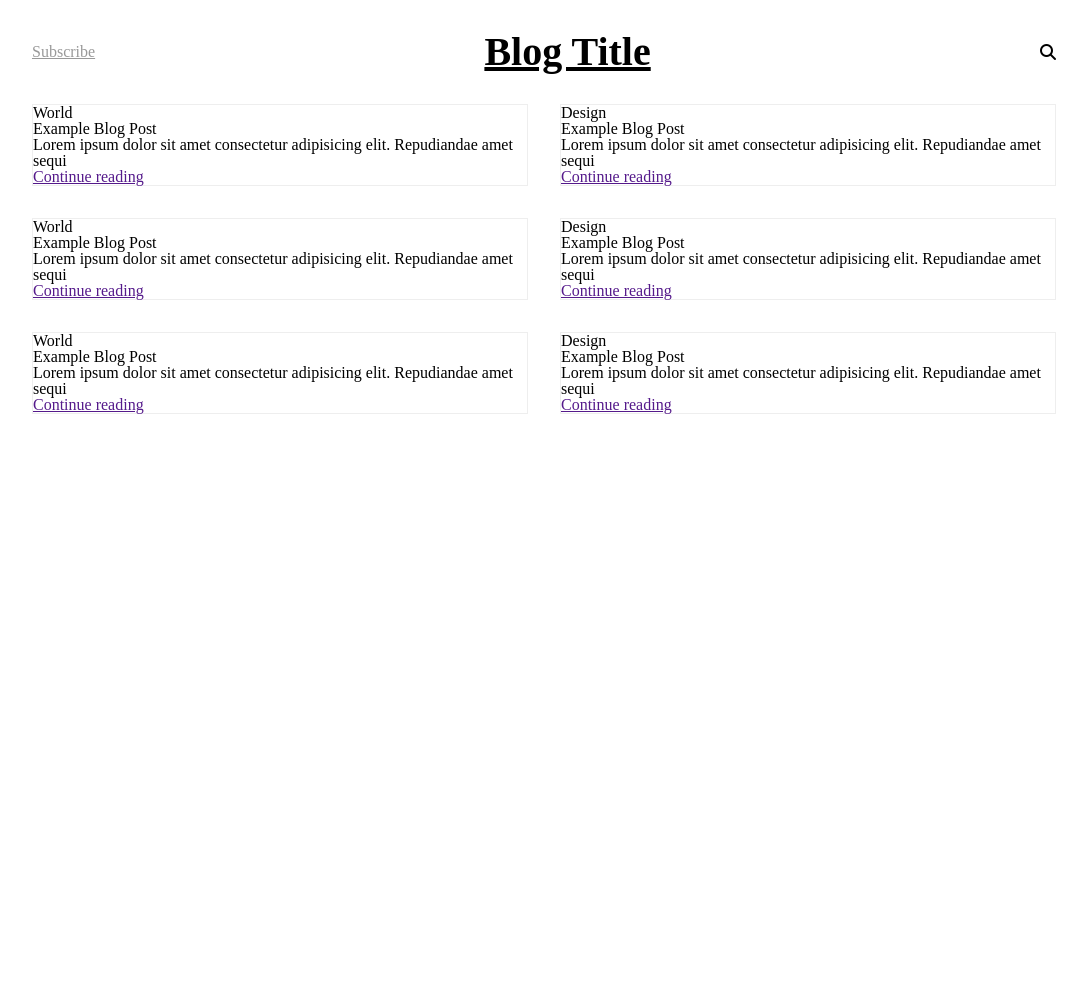
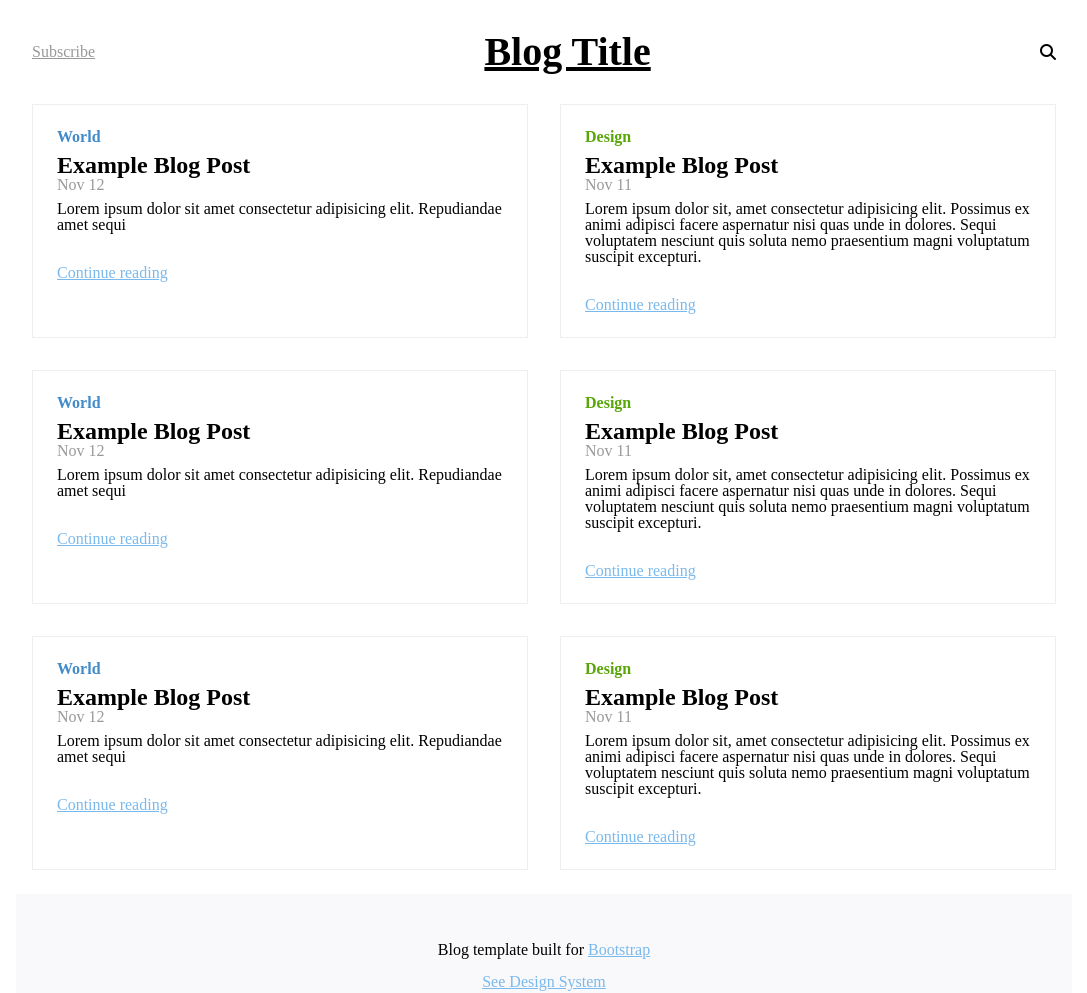
Before and after one commit to GoldenaArcher/blog-h5cs, a plain HTML site: page index.html in a window 1280 px wide. Shown: the whole page, without its empty margins (96-1183 px from the left). Before the commit the page ends 800 px from the top, so only its background shows below. Drawn offline with Linux system fonts and the light colour scheme.

Commit message:
finish task

```diff
--- a/css/index.css
+++ b/css/index.css
@@ -22,8 +22,53 @@
 }
 .blog__card {
   border: 1px solid #eee;
+  padding: 1.5rem;
 }
-
+.card__category {
+  margin-bottom: 0.5em;
+  font-weight: 600;
+}
+.card__category_world {
+  color: #428bca;
+}
+.card__category_design {
+  color: #59a608;
+}
+.card__header {
+  margin-bottom: 0.5em;
+}
+.card__title {
+  font-size: 1.5em;
+  font-weight: 600;
+}
+.card__date {
+  color: #999;
+}
+.card__text {
+  margin-bottom: 2em;
+}
+.card__continue a {
+  color: #7ab9ec;
+}
+main {
+  margin-bottom: 1.5em;
+}
+/* END OF MAIN */
+/* FOOTER */
+.footer {
+  padding-top: 3em;
+  padding-bottom: 1em;
+  text-align: center;
+  background-color: #f9f9fb;
+  margin-bottom: 1em;
+}
+.footer__template {
+  margin-bottom: 1em;
+}
+.footer a {
+  color: #7ab9ec;
+}
+/* END OF FOOTER */
 /* MEDIA QUERY */
 @media screen and (max-width: 720px) {
   body {
@@ -31,10 +76,21 @@
   }
 
   .header__title h1 {
-    font-size: 1.5rem;
+    font-size: 1.8rem;
   }
 
   .blog_home {
     grid-template-columns: 1fr;
   }
+  .blog__card {
+    padding: 1em;
+  }
+  .card__title {
+    font-size: 1.3em;
+    font-weight: 600;
+  }
+
+  .footer {
+    padding-top: 2em;
+  }
 }
--- a/css/style.css
+++ b/css/style.css
@@ -128,10 +128,11 @@ table {
   border-spacing: 0;
 }
 /* END OF CSS RESET */
-header,
+.header,
 main,
-footer {
+.footer {
   max-width: 1920px;
   width: 80%;
   margin: 0 auto;
+  padding: 0 1em;
 }
--- a/index.html
+++ b/index.html
@@ -23,61 +23,82 @@
         <section class="blog_home">
             <article class="blog__card">
                 <section class="card__category card__category_world">World</section>
-                <h2 class="card__header">Example Blog Post</h2>
-                <section class="card__date"></section>
+                <header class="card__header">
+                    <h2 class="card__title">Example Blog Post</h2>
+                    <time class="card__date" datetime="2021-11-12">Nov 12</date>
+                </header>
                 <p class="card__text">
                     Lorem ipsum dolor sit amet consectetur adipisicing elit. Repudiandae amet sequi
                 </p>
-                <section class="card__continue"><a href="">Continue reading</a></section>
+                <footer class="card__continue"><a href="">Continue reading</a></foot>
             </article>
             <article class="blog__card">
                 <section class="card__category card__category_design">Design</section>
-                <h2 class="card__header">Example Blog Post</h2>
-                <section class="card__date"></section>
+                <header class="card__header">
+                    <h2 class="card__title">Example Blog Post</h2>
+                    <time class="card__date" datetime="2021-11-11">Nov 11</date>
+                </header>
+                <p class="card__text">
+                    Lorem ipsum dolor sit, amet consectetur adipisicing elit. Possimus ex animi adipisci facere
+                    aspernatur nisi quas unde in dolores. Sequi voluptatem nesciunt quis soluta nemo praesentium magni
+                    voluptatum suscipit excepturi.
+                </p>
+                <footer class="card__continue"><a href="">Continue reading</a></foot>
+            </article>
+            <article class="blog__card">
+                <section class="card__category card__category_world">World</section>
+                <header class="card__header">
+                    <h2 class="card__title">Example Blog Post</h2>
+                    <time class="card__date" datetime="2021-11-12">Nov 12</date>
+                </header>
                 <p class="card__text">
                     Lorem ipsum dolor sit amet consectetur adipisicing elit. Repudiandae amet sequi
                 </p>
-                <section class="card__continue"><a href="">Continue reading</a></section>
+                <footer class="card__continue"><a href="">Continue reading</a></foot>
+            </article>
+            <article class="blog__card">
+                <section class="card__category card__category_design">Design</section>
+                <header class="card__header">
+                    <h2 class="card__title">Example Blog Post</h2>
+                    <time class="card__date" datetime="2021-11-11">Nov 11</date>
+                </header>
+                <p class="card__text">
+                    Lorem ipsum dolor sit, amet consectetur adipisicing elit. Possimus ex animi adipisci facere
+                    aspernatur nisi quas unde in dolores. Sequi voluptatem nesciunt quis soluta nemo praesentium magni
+                    voluptatum suscipit excepturi.
+                </p>
+                <footer class="card__continue"><a href="">Continue reading</a></foot>
             </article>
             <article class="blog__card">
                 <section class="card__category card__category_world">World</section>
-                <h2 class="card__header">Example Blog Post</h2>
-                <section class="card__date"></section>
+                <header class="card__header">
+                    <h2 class="card__title">Example Blog Post</h2>
+                    <time class="card__date" datetime="2021-11-12">Nov 12</date>
+                </header>
                 <p class="card__text">
                     Lorem ipsum dolor sit amet consectetur adipisicing elit. Repudiandae amet sequi
                 </p>
-                <section class="card__continue"><a href="">Continue reading</a></section>
+                <footer class="card__continue"><a href="">Continue reading</a></foot>
             </article>
             <article class="blog__card">
                 <section class="card__category card__category_design">Design</section>
-                <h2 class="card__header">Example Blog Post</h2>
-                <section class="card__date"></section>
+                <header class="card__header">
+                    <h2 class="card__title">Example Blog Post</h2>
+                    <time class="card__date" datetime="2021-11-11">Nov 11</date>
+                </header>
                 <p class="card__text">
-                    Lorem ipsum dolor sit amet consectetur adipisicing elit. Repudiandae amet sequi
+                    Lorem ipsum dolor sit, amet consectetur adipisicing elit. Possimus ex animi adipisci facere
+                    aspernatur nisi quas unde in dolores. Sequi voluptatem nesciunt quis soluta nemo praesentium magni
+                    voluptatum suscipit excepturi.
                 </p>
-                <section class="card__continue"><a href="">Continue reading</a></section>
-            </article>
-            <article class="blog__card">
-                <section class="card__category card__category_world">World</section>
-                <h2 class="card__header">Example Blog Post</h2>
-                <section class="card__date"></section>
-                <p class="card__text">
-                    Lorem ipsum dolor sit amet consectetur adipisicing elit. Repudiandae amet sequi
-                </p>
-                <section class="card__continue"><a href="">Continue reading</a></section>
-            </article>
-            <article class="blog__card">
-                <section class="card__category card__category_design">Design</section>
-                <h2 class="card__header">Example Blog Post</h2>
-                <section class="card__date"></section>
-                <p class="card__text">
-                    Lorem ipsum dolor sit amet consectetur adipisicing elit. Repudiandae amet sequi
-                </p>
-                <section class="card__continue"><a href="">Continue reading</a></section>
+                <footer class="card__continue"><a href="">Continue reading</a></foot>
             </article>
         </section>
     </main>
-    <footer class="footer"></footer>
+    <footer class="footer">
+        <section class="footer__template">Blog template built for <a href="#"> Bootstrap</a></section>
+        <section> <a href="#"> See Design System </a></section>
+    </footer>
 </body>
 
 </html>
```
